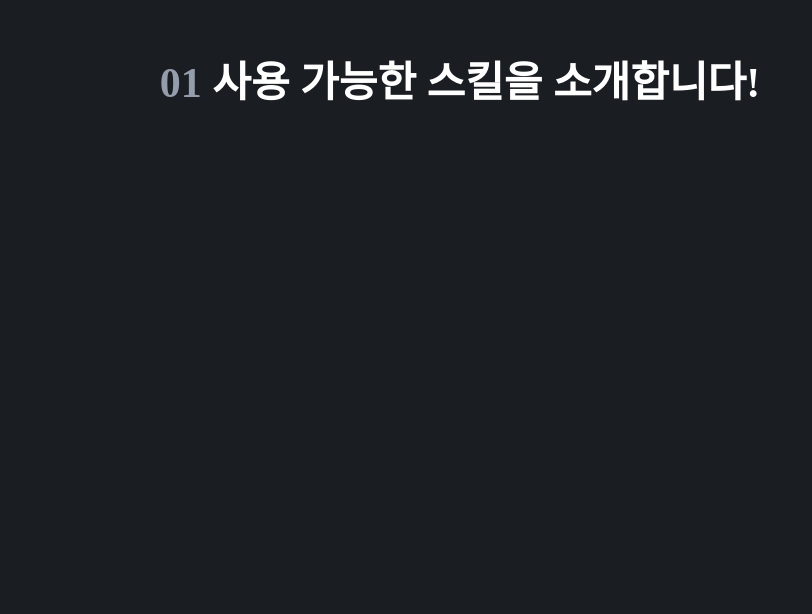
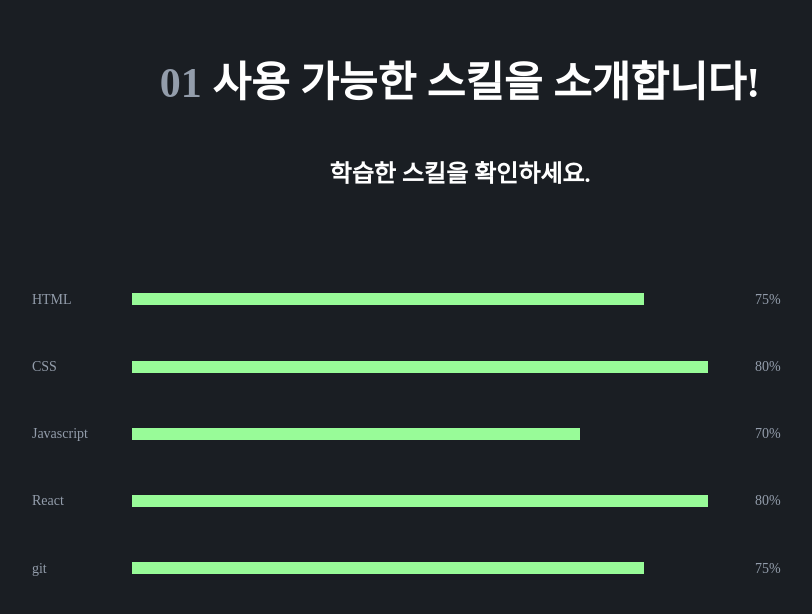
Before and after one commit to bbagbbagn2/PJH-Portfolio, a React (Create React App) app: page / in a window 1280 px wide. Shown: the part 1074-1688 px from the top of the page, without its empty margins (180-992 px from the left). Built offline with nearby package versions, Linux system fonts and the light colour scheme.

Commit message:
feat(MainPage) Skill요약  구현

```diff
--- a/src/Header.js
+++ b/src/Header.js
@@ -6,7 +6,7 @@ import GithubIcon from './img/github.svg';
 export default function App() {
     const [scrollPosition, setScrollPosition] = useState(0);
 
-    const handleAbout = () => {
+    const handleSkill = () => {
         const targetHeight = 658;
         window.scrollTo({
             top: targetHeight,
@@ -41,7 +41,7 @@ export default function App() {
                         <Items color='#98FB98' onClick={handleHome}>HOME</Items>
                         </ItemsWrapper>
                     <ItemsWrapper>
-                    <Items onClick={handleAbout}>ABOUT</Items>
+                    <Items onClick={handleSkill}>SKILL</Items>
                     </ItemsWrapper>
                     <ItemsWrapper>
                     <Items>WORK</Items>
--- a/src/MainPage.js
+++ b/src/MainPage.js
@@ -24,10 +24,7 @@ export default function Main() {
                             </TitleWrapper>
                             <IntroduceWrapper>
                                 <IntroduceTitle>
-                                    도전을 두려워하지 않는 개발자
-                                </IntroduceTitle>
-                                <IntroduceTitle>
-                                    박지훈입니다.
+                                    도전을 두려워하지 않는 개발자, 박지훈입니다.
                                 </IntroduceTitle>
                             </IntroduceWrapper>
                         </ProfileWrapper>
@@ -38,7 +35,35 @@ export default function Main() {
                                 <Part1TitleColor>01 </Part1TitleColor>
                                 사용 가능한 스킬을 소개합니다!
                             </Part1Title>
+                            <IntroduceTitle>학습한 스킬을 확인하세요.</IntroduceTitle>
                         </Part1TitleWrapper>
+                        <Part1SkillContainer>
+                            <SkillWrapper>
+                                <SkillTitle>HTML</SkillTitle>
+                                <SkiilRate width="40vw" />
+                                <SkillPercent>75%</SkillPercent>
+                            </SkillWrapper>
+                            <SkillWrapper>
+                                <SkillTitle>CSS</SkillTitle>
+                                <SkiilRate width="45vw" />
+                                <SkillPercent>80%</SkillPercent>
+                            </SkillWrapper>
+                            <SkillWrapper>
+                                <SkillTitle>Javascript</SkillTitle>
+                                <SkiilRate width="35vw" />
+                                <SkillPercent>70%</SkillPercent>
+                            </SkillWrapper>
+                            <SkillWrapper>
+                                <SkillTitle>React</SkillTitle>
+                                <SkiilRate width="45vw" />
+                                <SkillPercent>80%</SkillPercent>
+                            </SkillWrapper>
+                            <SkillWrapper>
+                                <SkillTitle>git</SkillTitle>
+                                <SkiilRate width="40vw" />
+                                <SkillPercent>75%</SkillPercent>
+                            </SkillWrapper>
+                        </Part1SkillContainer>
                     </Part1Container>
                 </Wrapper>
             </MainPage>
@@ -96,6 +121,7 @@ const IntroduceWrapper = styled.div`
 const IntroduceTitle = styled.h5`
     margin: 0;
     line-height: 1.8em;
+    text-align: center;
     font-size: 24px;
     color: #FFFFFF;
 `;
@@ -103,11 +129,12 @@ const IntroduceTitle = styled.h5`
 const Part1Container = styled.div`
     height: 1250px;
     display: grid;
+    grid-template-rows: repeat(10, min-content) 1fr;
 `;
 
 const Part1TitleWrapper = styled.div`
     display: inline-block;
-    margin-bottom: 20px;
+    margin-bottom: 70px;
 `;
 
 const Part1Title = styled.h3`
@@ -116,7 +143,36 @@ const Part1Title = styled.h3`
     text-align: center;
     font-size: 42px;
 `;
+
 const Part1TitleColor = styled.span`
     font-size: 42px;
     color: #939DAB;
 `;
+
+const Part1SkillContainer = styled.div`
+    display: grid;
+`;
+const SkillWrapper = styled.div`
+    margin: 0 12%;
+    display: grid;
+    grid-template-columns: 100px 1fr 133px;
+    align-items: center;
+    justify-items: start;
+`;
+
+const SkillTitle = styled.p`
+    color: #939DAB;
+    line-height: 2.8em;
+    font-size: 14px;
+`;
+
+const SkiilRate = styled.div`
+    height: 12px;
+    background: #98FB98;
+
+    width: ${(props) => props.width};
+`;
+
+const SkillPercent = styled(SkillTitle)`
+    text-align: left;
+`;
```
